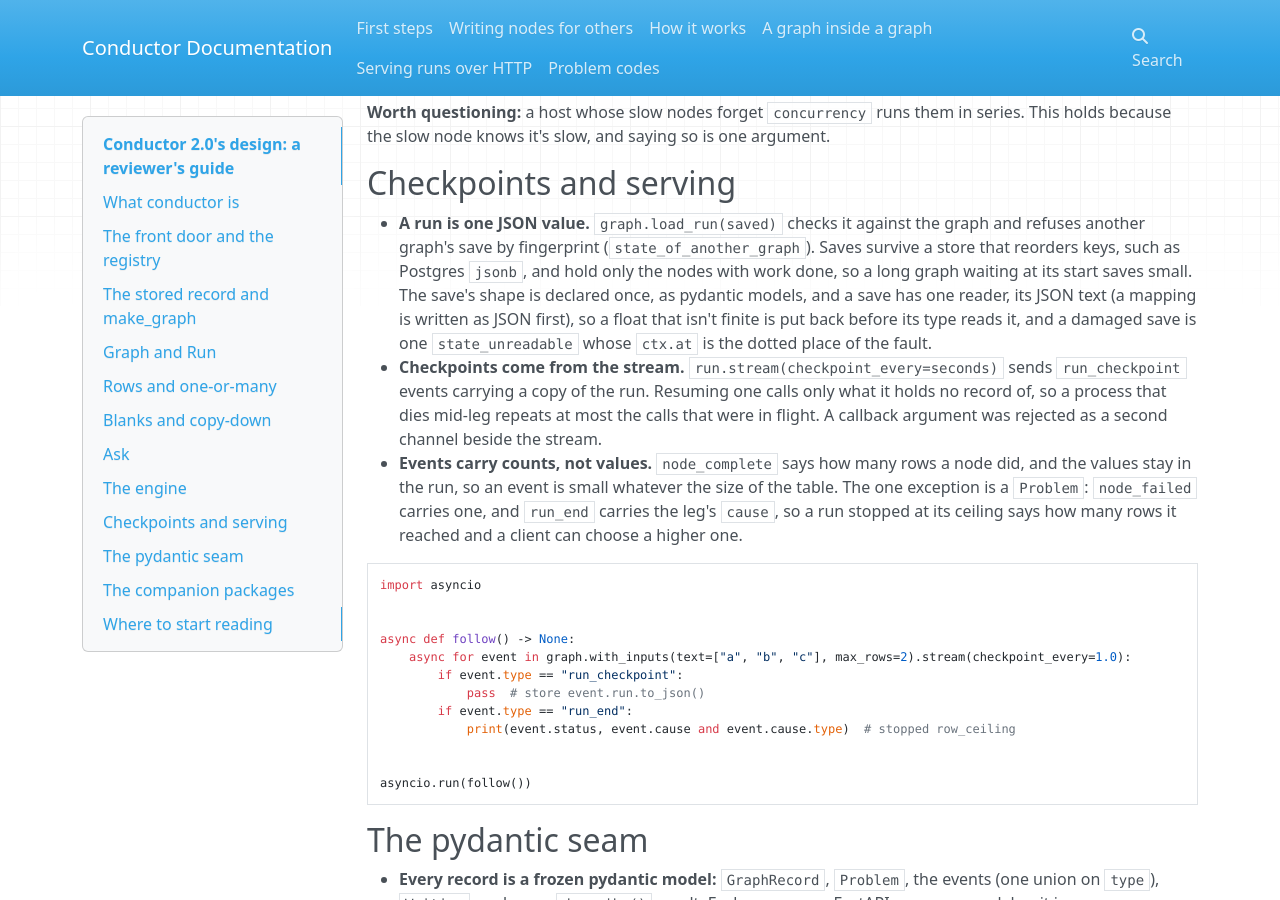
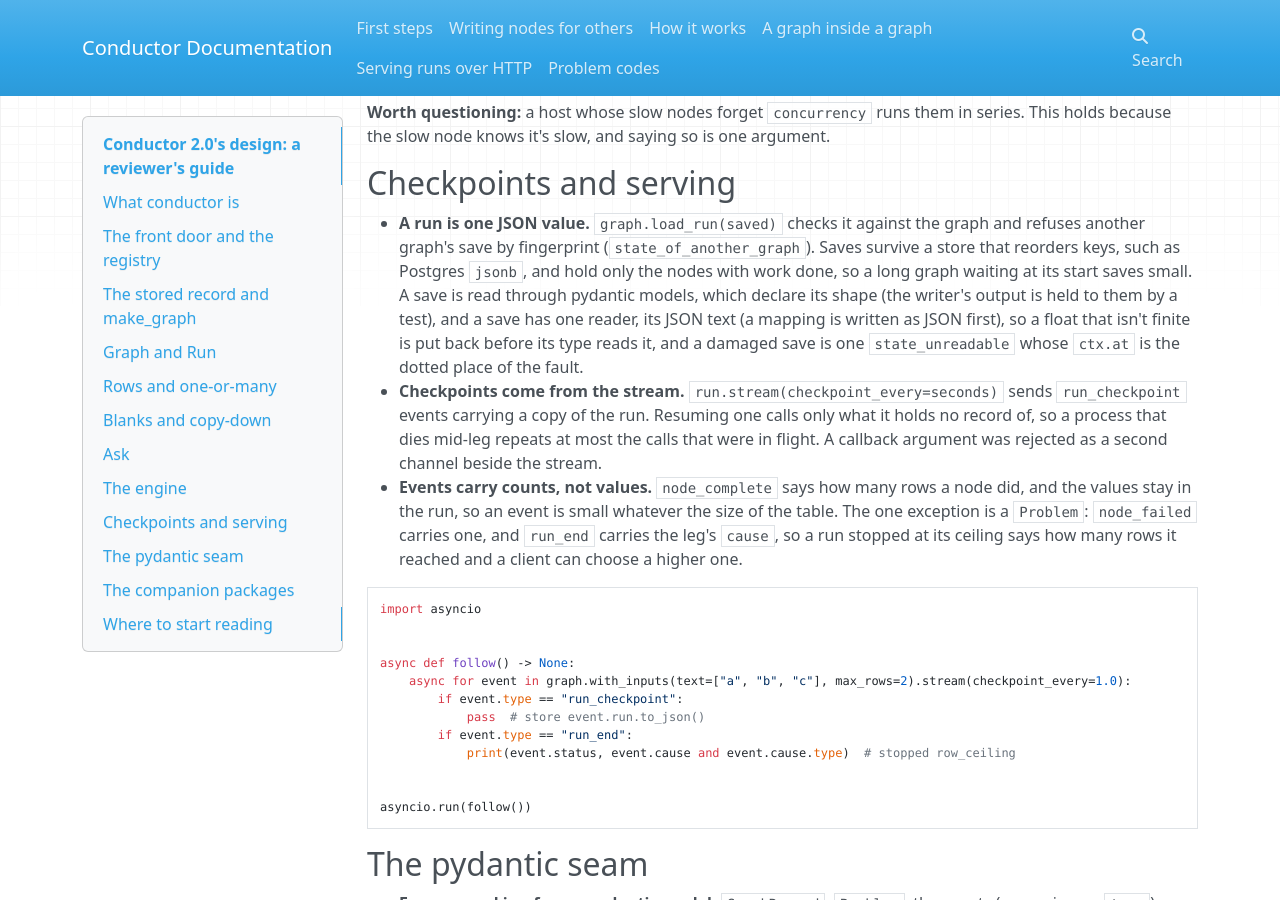
Before and after one commit to syv-ai/conductor, an MkDocs documentation site: the page built from docs/design.md, in a window 1280 px wide and 900 px high, scrolled down 6224 px. Built offline with MkDocs 1.6.1, drawn with Linux system fonts in a browser that asks for light colours; nearby versions of some CDN libraries.

Commit message:
docs: conductor.about is the fifth public module, and a save is read through models that declare its shape

```diff
--- a/docs/design.md
+++ b/docs/design.md
@@ -187,7 +187,7 @@
 
 ## Checkpoints and serving
 
-- **A run is one JSON value.** `graph.load_run(saved)` checks it against the graph and refuses another graph's save by fingerprint (`state_of_another_graph`). Saves survive a store that reorders keys, such as Postgres `jsonb`, and hold only the nodes with work done, so a long graph waiting at its start saves small. The save's shape is declared once, as pydantic models, and a save has one reader, its JSON text (a mapping is written as JSON first), so a float that isn't finite is put back before its type reads it, and a damaged save is one `state_unreadable` whose `ctx.at` is the dotted place of the fault.
+- **A run is one JSON value.** `graph.load_run(saved)` checks it against the graph and refuses another graph's save by fingerprint (`state_of_another_graph`). Saves survive a store that reorders keys, such as Postgres `jsonb`, and hold only the nodes with work done, so a long graph waiting at its start saves small. A save is read through pydantic models, which declare its shape (the writer's output is held to them by a test), and a save has one reader, its JSON text (a mapping is written as JSON first), so a float that isn't finite is put back before its type reads it, and a damaged save is one `state_unreadable` whose `ctx.at` is the dotted place of the fault.
 - **Checkpoints come from the stream.** `run.stream(checkpoint_every=seconds)` sends `run_checkpoint` events carrying a copy of the run. Resuming one calls only what it holds no record of, so a process that dies mid-leg repeats at most the calls that were in flight. A callback argument was rejected as a second channel beside the stream.
 - **Events carry counts, not values.** `node_complete` says how many rows a node did, and the values stay in the run, so an event is small whatever the size of the table. The one exception is a `Problem`: `node_failed` carries one, and `run_end` carries the leg's `cause`, so a run stopped at its ceiling says how many rows it reached and a client can choose a higher one.
 
```
Also changed, not shown: AGENTS.md (+1 -1 lines), 1 other file.
